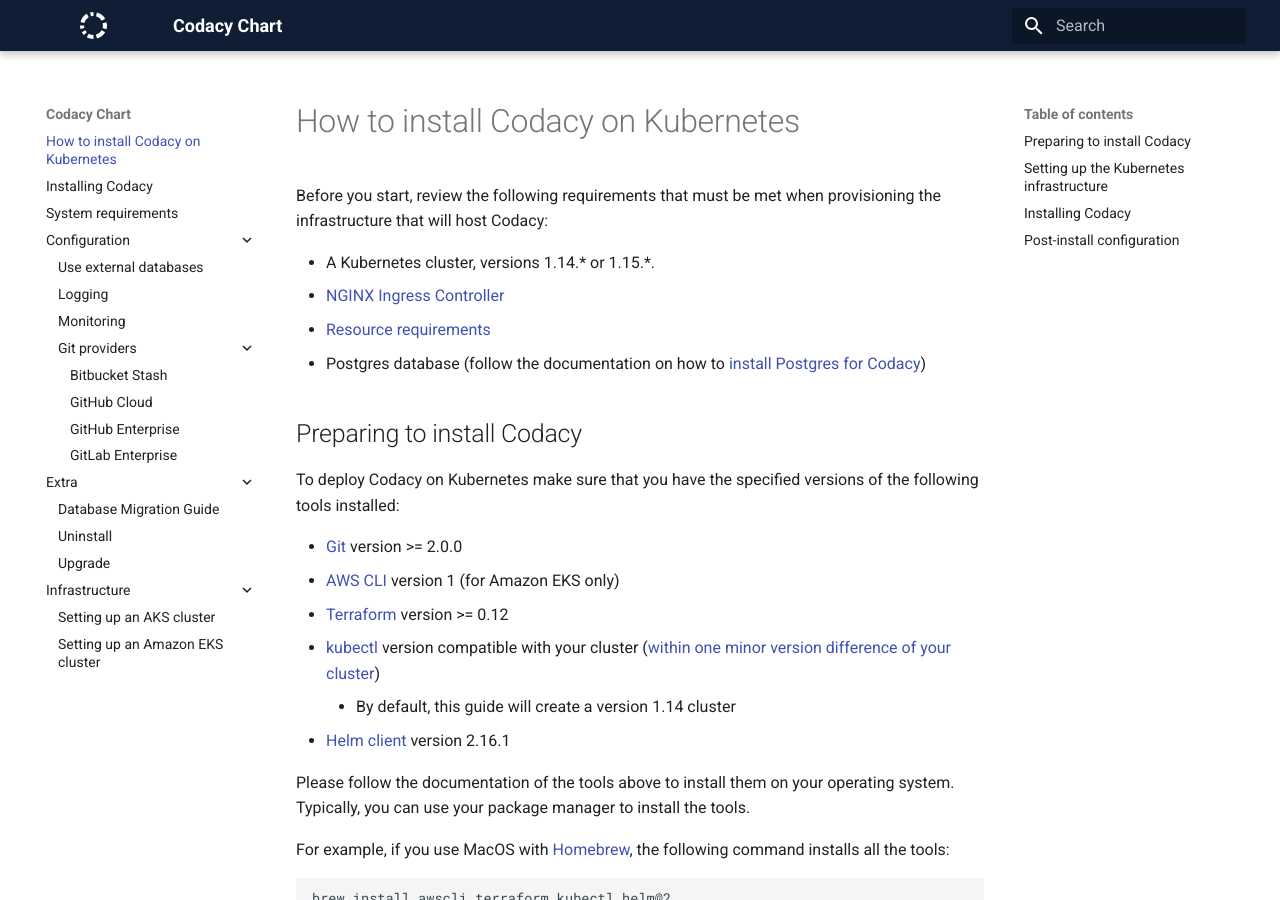
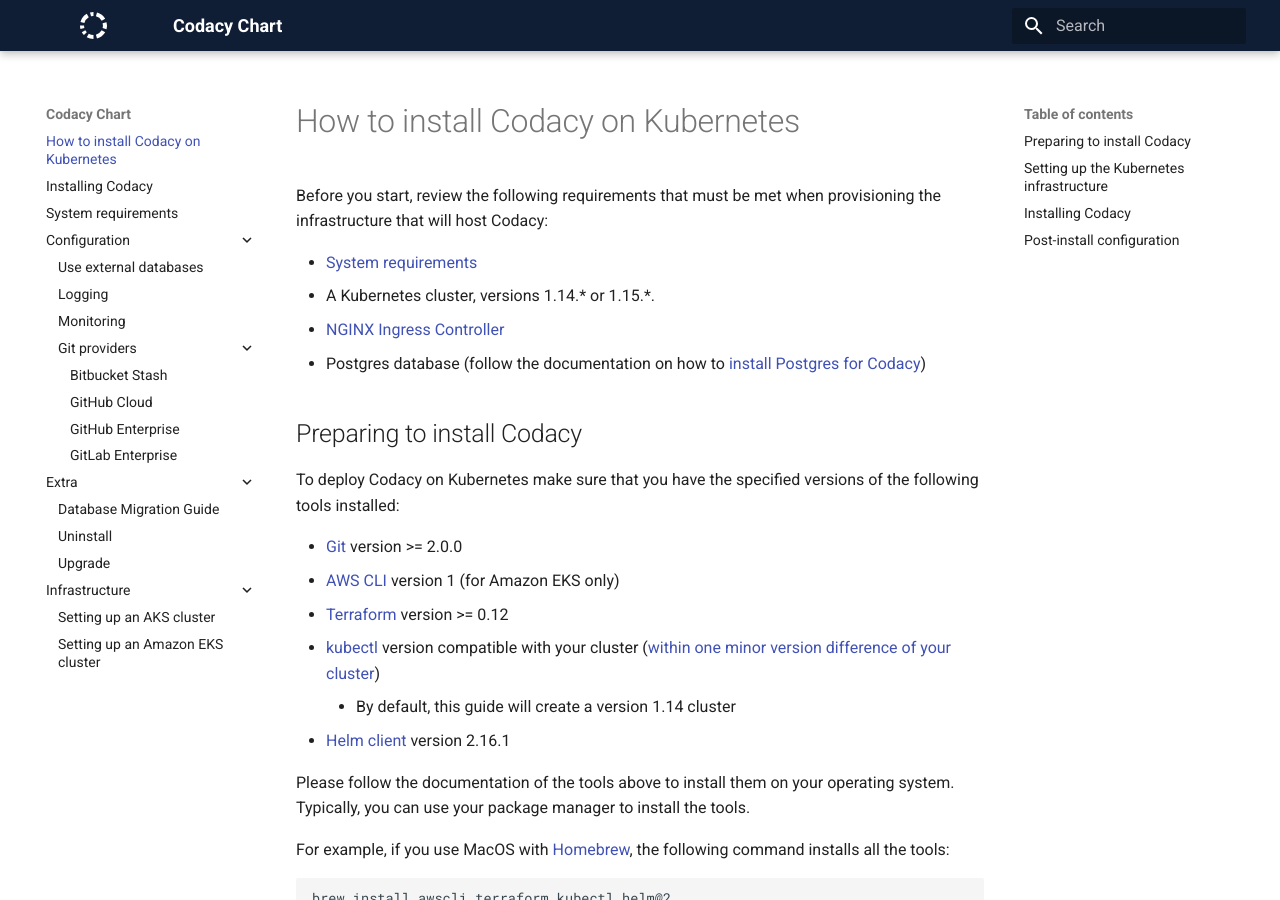
Before and after one commit to codacy/chart, an MkDocs documentation site: the page built from docs/index.md, in a window 1280 px wide and 900 px high. Built offline with MkDocs 1.6.1 and Material for MkDocs 9.7.7, drawn with Linux system fonts in a browser that asks for light colours.

Commit message:
Rename resource-requirements.md back to requirements.md

```diff
--- a/docs/index.md
+++ b/docs/index.md
@@ -2,9 +2,9 @@
 
 Before you start, review the following requirements that must be met when provisioning the infrastructure that will host Codacy:
 
+* [System requirements](requirements.md)
 * A Kubernetes cluster, versions 1.14.\* or 1.15.\*.
 * [NGINX Ingress Controller](https://github.com/helm/charts/tree/master/stable/nginx-ingress)
-* [Resource requirements](resource-requirements.md)
 * Postgres database (follow the documentation on how to [install Postgres for Codacy](https://support.codacy.com/hc/en-us/articles/360002902573-Installing-postgres-for-Codacy-Enterprise))
 
 ## Preparing to install Codacy
```
Also changed, not shown: docs/requirements.md (renamed from docs/resource-requirements.md).
